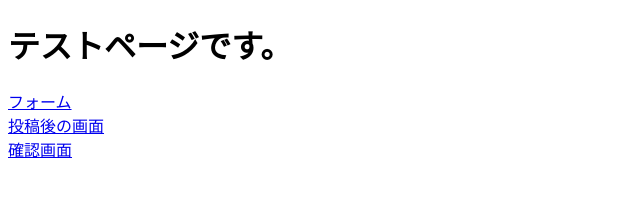
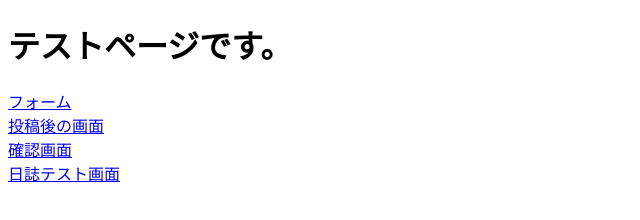
Before and after one commit to tatsuya-osumi/13966osumiweb, a website: page public/index.html in a window 1280 px wide. Shown: the whole page, without its empty margins (0-640 px from the left). Drawn offline with Linux system fonts and the light colour scheme.

Commit message:
Update index.html

```diff
--- a/public/index.html
+++ b/public/index.html
@@ -8,5 +8,6 @@
   <a href="form.htm">フォーム</a><br/>
   <a href="conf.htm">投稿後の画面</a><br/>
   <a href="comp.htm">確認画面</a><br/>
+  <a href="nisshi.htm">日誌テスト画面</a><br/>
  </body>
 </html>
```
